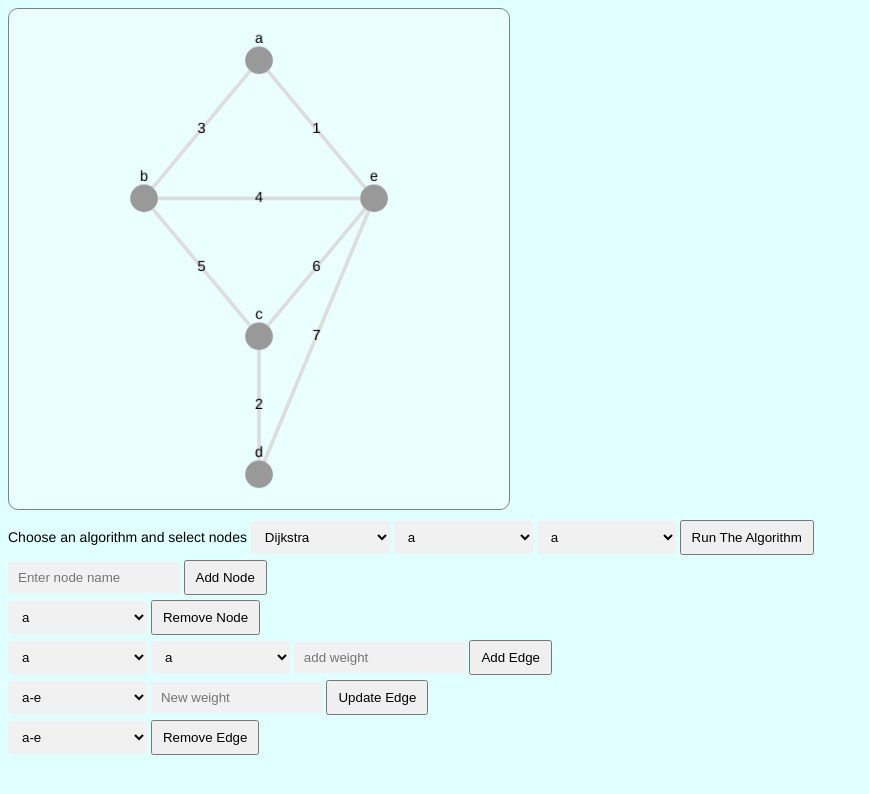
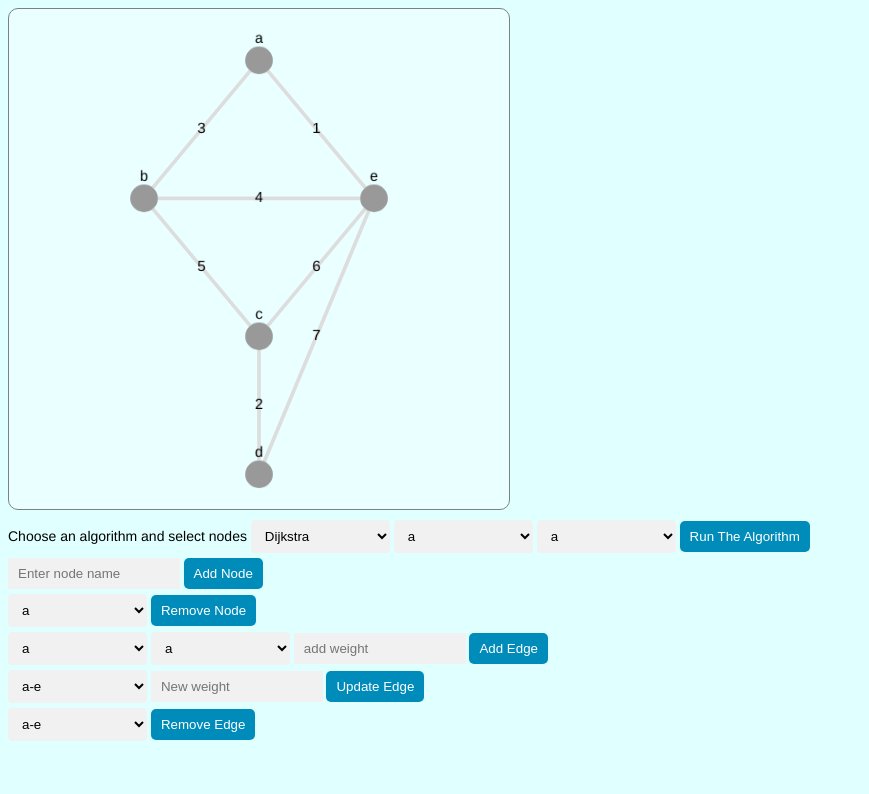
Before and after one commit to G-Amar/Network-Routing-Visualized, a website built with Vite: page index.html in a window 1280 px wide. Shown: the whole page, without its empty margins (0-869 px from the left). Built offline with nearby package versions, Linux system fonts and the light colour scheme.

Commit message:
button css

```diff
--- a/style.css
+++ b/style.css
@@ -1,17 +1,22 @@
-body>*{
+body>* {
   margin-top: 5px;
 }
 
 button {
   padding: 8px 10px;
-  transition-duration: 0.4s;
-  color: black;
-
+  color: white;
+  border: none;
+  text-align: center;
+  text-decoration: none;
+  display: inline-block;
+  cursor: pointer;
+  border-radius: 5px;
+  background-color: #008CBA;
+  transition: 0.3s;
 }
 
 button:hover {
-  background-color: rgba(54, 193, 248, 0.907); /* Green */
-  box-shadow: 0 12px 16px 0 rgba(0,0,0,0.24), 0 17px 50px 0 rgba(0,0,0,0.19);
+  box-shadow: inset 0em 0em 0em 10em rgba(0, 0, 0, 0.3);
 }
 
 body {
```
